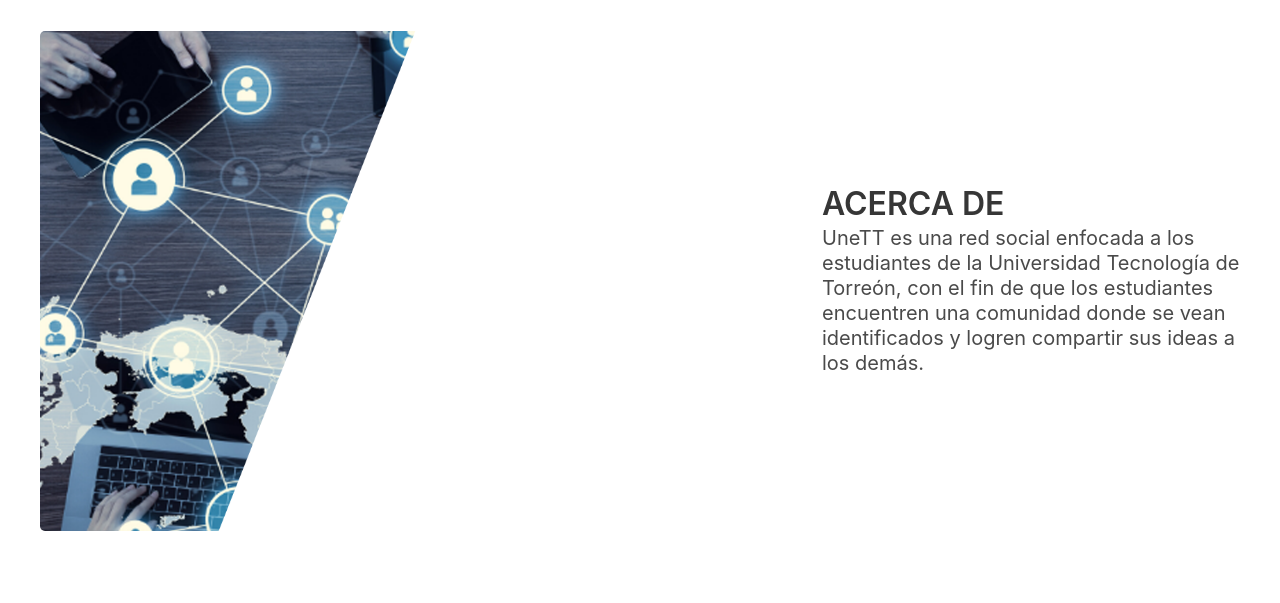
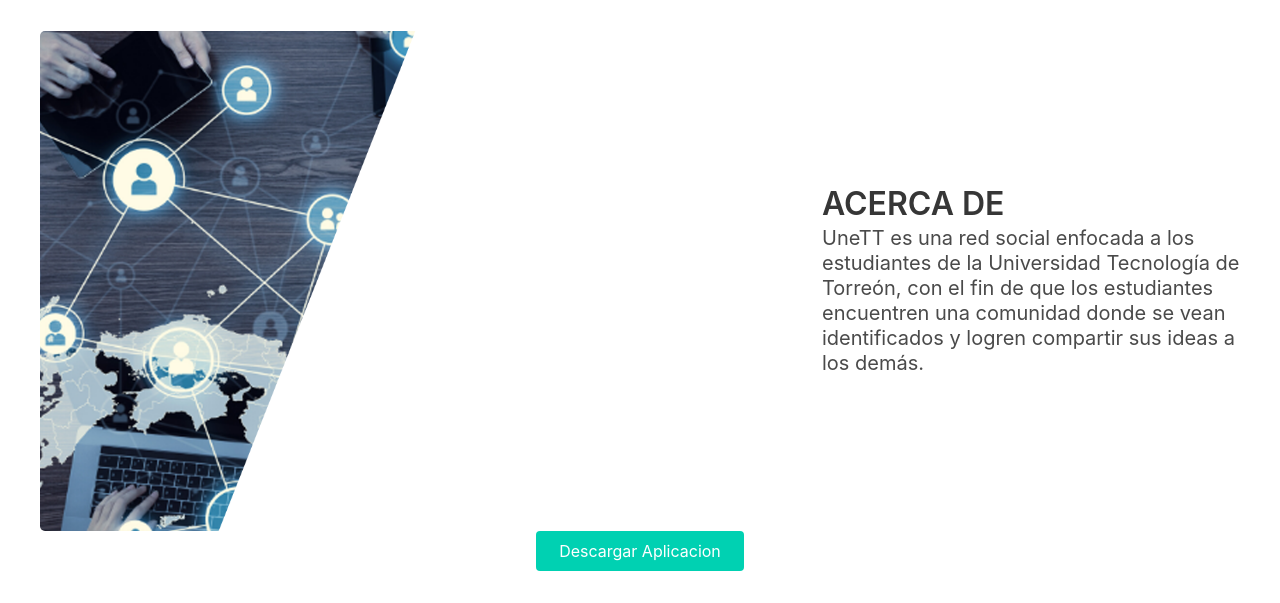
Before and after one commit to CesarFRC/formulario_navegacion, a PHP site: page / in a window 1280 px wide. Shown: the part 976-1579 px from the top of the page. Before the commit the page ends 1507 px from the top, so only its background shows below. Run offline with PHP 8.4, Linux system fonts and the light colour scheme; some libraries are stand-ins or nearby versions.

Commit message:
Se agrego un boto de descarga

```diff
--- a/UneTT/estilos/styles.css
+++ b/UneTT/estilos/styles.css
@@ -140,3 +140,9 @@ a:hover {
         max-height: 100px;
     }
 }
+
+.buttons{
+    text-align: center;
+    width: 13rem;
+    margin: 0 auto;
+}
--- a/UneTT/index.html
+++ b/UneTT/index.html
@@ -92,6 +92,9 @@
                 </h2>
             </div>
         </div>
+        <div class="buttons">
+            <button class="button is-primary">Descargar Aplicacion</button>
+          </div>
     </section>
     <script>
         document.addEventListener("DOMContentLoaded", () => {
```
